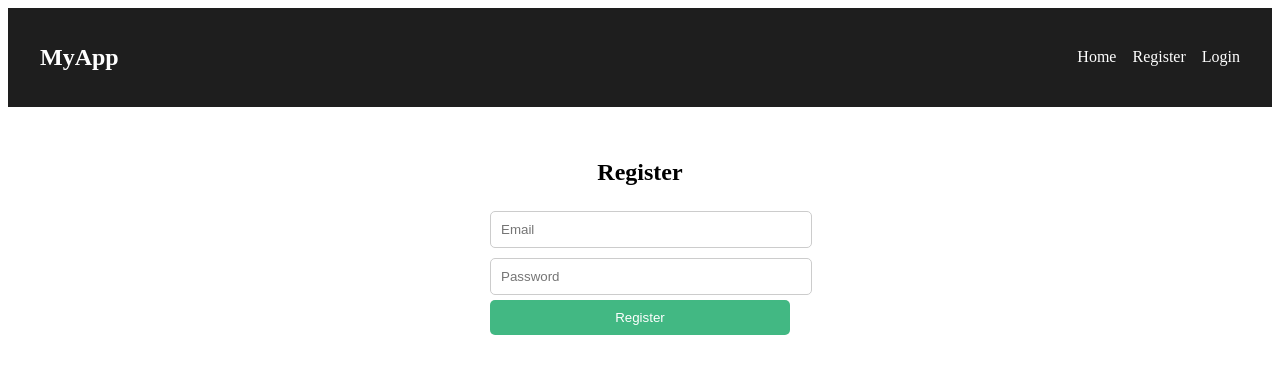
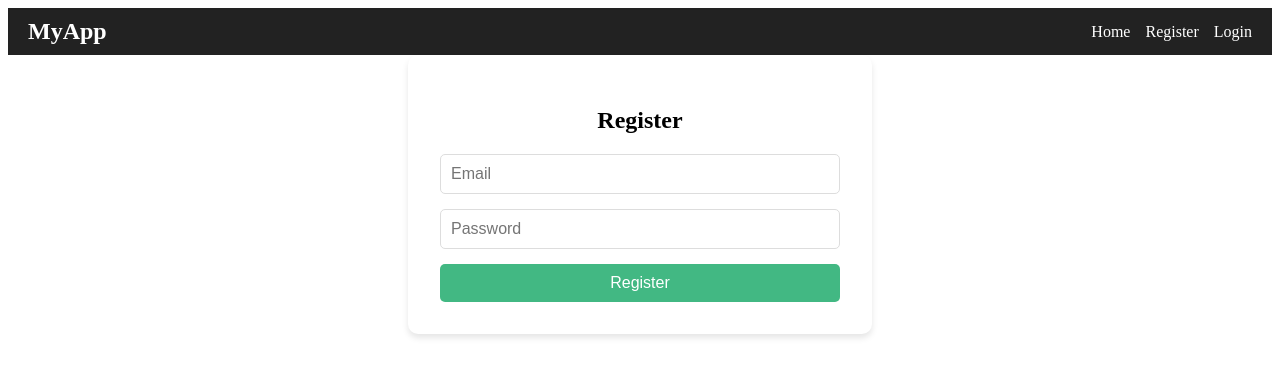
Before and after one commit to AAleksandros/Simple-Web-App, a Vue app in the folder frontend/: page /register in a window 1280 px wide. Shown: the top 376 px of the page. Built offline with nearby package versions, Linux system fonts and the light colour scheme.

Commit message:
Added dashboard view. Adjustments to visual elements. Improved redirections.

```diff
--- a/frontend/src/components/NavBar.vue
+++ b/frontend/src/components/NavBar.vue
@@ -1,5 +1,19 @@
+<template>
+  <nav class="navbar">
+    <div class="logo">MyApp</div>
+    <div class="nav-links">
+      <router-link to="/">Home</router-link>
+      <template v-if="!authStore.isAuthenticated">
+        <router-link to="/register">Register</router-link>
+        <router-link to="/login">Login</router-link>
+      </template>
+      <button v-else class="logout-btn" @click="logout">Logout</button>
+    </div>
+  </nav>
+</template>
+
 <script setup lang="ts">
-import { useAuthStore } from "../stores/auth.ts";
+import { useAuthStore } from "../stores/auth";
 import { useRouter } from "vue-router";
 
 const authStore = useAuthStore();
@@ -7,61 +21,53 @@ const router = useRouter();
 
 const logout = () => {
   authStore.logout();
-  router.push("/login");
-  setTimeout(() => window.location.reload(), 500);
+  router.push("/");
 };
 </script>
-
-<template>
-  <nav class="navbar">
-    <h1 class="logo">MyApp</h1>
-    <div class="nav-links">
-      <RouterLink to="/">Home</RouterLink>
-      <RouterLink v-if="!authStore.isAuthenticated" to="/register">Register</RouterLink>
-      <RouterLink v-if="!authStore.isAuthenticated" to="/login">Login</RouterLink>
-      <button v-if="authStore.isAuthenticated" @click="logout" class="logout-btn">
-        Logout
-      </button>
-    </div>
-  </nav>
-</template>
 
 <style scoped>
 .navbar {
   display: flex;
   justify-content: space-between;
   align-items: center;
-  background: #1e1e1e;
-  padding: 1rem 2rem;
+  padding: 10px 20px;
+  background: #222;
   color: white;
 }
 
 .logo {
-  font-size: 1.5rem;
+  font-size: 24px;
   font-weight: bold;
 }
 
 .nav-links {
   display: flex;
-  gap: 1rem;
+  align-items: center;
+  gap: 15px;
 }
 
 .nav-links a {
+  color: white;
   text-decoration: none;
-  color: white;
+  font-size: 16px;
+  transition: color 0.3s ease;
+}
+
+.nav-links a:hover {
+  color: #42b883;
 }
 
 .logout-btn {
-  background: #e63946;
+  background: #e74c3c;
   color: white;
+  padding: 8px 15px;
   border: none;
-  padding: 0.5rem 1rem;
+  border-radius: 5px;
   cursor: pointer;
-  font-size: 1rem;
-  border-radius: 5px;
+  font-size: 16px;
 }
 
 .logout-btn:hover {
-  background: #b71c1c;
+  background: #c0392b;
 }
 </style>
--- a/frontend/src/router/index.ts
+++ b/frontend/src/router/index.ts
@@ -1,12 +1,48 @@
-import { createRouter, createWebHistory } from "vue-router";
+import { createRouter, createWebHistory, NavigationGuardNext, RouteLocationNormalized } from "vue-router";
 import HomeView from "../views/HomeView.vue";
 import LoginView from "../views/LoginView.vue";
 import RegisterView from "../views/RegisterView.vue";
+import DashboardView from "../views/DashboardView.vue";
+import { useAuthStore } from "../stores/auth";
 
 const routes = [
   { path: "/", component: HomeView },
-  { path: "/login", component: LoginView },
-  { path: "/register", component: RegisterView },
+  {
+    path: "/login",
+    component: LoginView,
+    beforeEnter: (to: RouteLocationNormalized, _from: RouteLocationNormalized, next: NavigationGuardNext) => {
+      const authStore = useAuthStore();
+      if (authStore.isAuthenticated) {
+        next("/dashboard");
+      } else {
+        next();
+      }
+    }
+  },
+  {
+    path: "/register",
+    component: RegisterView,
+    beforeEnter: (to: RouteLocationNormalized, _from: RouteLocationNormalized, next: NavigationGuardNext) => {
+      const authStore = useAuthStore();
+      if (authStore.isAuthenticated) {
+        next("/dashboard");
+      } else {
+        next();
+      }
+    }
+  },
+  {
+    path: "/dashboard",
+    component: DashboardView,
+    beforeEnter: (to: RouteLocationNormalized, _from: RouteLocationNormalized, next: NavigationGuardNext) => {
+      const authStore = useAuthStore();
+      if (!authStore.isAuthenticated) {
+        next("/login");
+      } else {
+        next();
+      }
+    }
+  }
 ];
 
 const router = createRouter({
--- /dev/null
+++ b/frontend/src/views/DashboardView.vue
@@ -0,0 +1,42 @@
+<script setup lang="ts">
+import { useRouter } from "vue-router";
+import { useAuthStore } from "../stores/auth";
+
+const router = useRouter();
+const authStore = useAuthStore();
+
+const logout = () => {
+  authStore.logout();
+  router.push("/");
+};
+</script>
+
+<template>
+  <div class="dashboard-container">
+    <h1>Welcome to the Dashboard</h1>
+    <p>This is your private area. You are successfully logged in.</p>
+    <button class="logout-button" @click="logout">Logout</button>
+  </div>
+</template>
+
+<style scoped>
+.dashboard-container {
+  text-align: center;
+  padding: 2rem;
+}
+
+.logout-button {
+  background-color: #e74c3c;
+  color: white;
+  padding: 10px 20px;
+  font-size: 16px;
+  cursor: pointer;
+  border: none;
+  border-radius: 5px;
+  margin-top: 20px;
+}
+
+.logout-button:hover {
+  background-color: #c0392b;
+}
+</style>
--- a/frontend/src/views/HomeView.vue
+++ b/frontend/src/views/HomeView.vue
@@ -1,7 +1,9 @@
 <script setup lang="ts">
 import { useRouter } from "vue-router";
+import { useAuthStore } from "../stores/auth";
 
 const router = useRouter();
+const authStore = useAuthStore();
 
 const goToRegister = () => {
   router.push("/register");
@@ -10,15 +12,28 @@ const goToRegister = () => {
 const goToLogin = () => {
   router.push("/login");
 };
+
+const goToDashboard = () => {
+  router.push("/dashboard");
+};
 </script>
 
 <template>
   <div class="home-container">
     <h1>Welcome to MyApp</h1>
     <p>This is a simple authentication system using Django and Vue.js.</p>
+
     <div class="buttons">
-      <button @click="goToRegister">Register</button>
-      <button @click="goToLogin">Login</button>
+      <!-- Show Register/Login if NOT authenticated -->
+      <template v-if="!authStore.isAuthenticated">
+        <button @click="goToRegister">Register</button>
+        <button @click="goToLogin">Login</button>
+      </template>
+
+      <!-- Show Dashboard button if already logged in -->
+      <template v-else>
+        <button class="dashboard-button" @click="goToDashboard">Go to Dashboard</button>
+      </template>
     </div>
   </div>
 </template>
@@ -47,4 +62,13 @@ button {
 button:hover {
   background-color: #2c9a6a;
 }
+
+/* Dashboard Button Styling */
+.dashboard-button {
+  background-color: #3498db;
+}
+
+.dashboard-button:hover {
+  background-color: #2980b9;
+}
 </style>
--- a/frontend/src/views/LoginView.vue
+++ b/frontend/src/views/LoginView.vue
@@ -2,7 +2,7 @@
 import { ref } from "vue";
 import { useRouter } from "vue-router";
 import api from "../api";
-import { useAuthStore } from "../stores/auth.ts";
+import { useAuthStore } from "../stores/auth";
 import axios from "axios";
 
 const email = ref("");
@@ -15,7 +15,9 @@ const login = async () => {
   try {
     const response = await api.post("login/", { email: email.value, password: password.value });
     authStore.login(response.data.access);
-    router.push("/");
+    localStorage.setItem("access_token", response.data.access);
+
+    router.push("/dashboard");
   } catch (err) {
     if (axios.isAxiosError(err)) {
       errorMessage.value = err.response?.data?.error || "Login failed.";
@@ -24,7 +26,6 @@ const login = async () => {
     }
   }
 };
-
 </script>
 
 <template>
@@ -38,3 +39,52 @@ const login = async () => {
     <p v-if="errorMessage" class="error">{{ errorMessage }}</p>
   </div>
 </template>
+
+<style scoped>
+.auth-container {
+  max-width: 400px;
+  margin: 0 auto;
+  padding: 2rem;
+  background: #fff;
+  border-radius: 10px;
+  box-shadow: 0 4px 6px rgba(0, 0, 0, 0.1);
+  text-align: center;
+}
+
+h2 {
+  font-size: 24px;
+  margin-bottom: 20px;
+}
+
+form {
+  display: flex;
+  flex-direction: column;
+  gap: 15px;
+}
+
+input {
+  padding: 10px;
+  font-size: 16px;
+  border: 1px solid #ddd;
+  border-radius: 5px;
+}
+
+button {
+  background-color: #42b883;
+  color: white;
+  padding: 10px;
+  font-size: 16px;
+  border: none;
+  border-radius: 5px;
+  cursor: pointer;
+}
+
+button:hover {
+  background-color: #2c9a6a;
+}
+
+.error {
+  color: red;
+  margin-top: 10px;
+}
+</style>
--- a/frontend/src/views/RegisterView.vue
+++ b/frontend/src/views/RegisterView.vue
@@ -48,34 +48,56 @@ const register = async () => {
 
 <style scoped>
 .auth-container {
-  max-width: 300px;
-  margin: auto;
+  max-width: 400px;
+  margin: 0 auto;
+  padding: 2rem;
+  background: #fff;
+  border-radius: 10px;
+  box-shadow: 0 4px 6px rgba(0, 0, 0, 0.1);
   text-align: center;
-  padding: 2rem;
 }
+
+h2 {
+  font-size: 24px;
+  margin-bottom: 20px;
+}
+
+form {
+  display: flex;
+  flex-direction: column;
+  gap: 15px;
+}
+
 input {
-  width: 100%;
   padding: 10px;
-  margin: 5px 0;
-  border: 1px solid #ccc;
+  font-size: 16px;
+  border: 1px solid #ddd;
   border-radius: 5px;
 }
+
 button {
-  width: 100%;
+  background-color: #42b883;
+  color: white;
   padding: 10px;
-  background: #42b883;
-  color: white;
+  font-size: 16px;
   border: none;
+  border-radius: 5px;
   cursor: pointer;
-  border-radius: 5px;
 }
+
 button:disabled {
   background: gray;
 }
+
+button:hover {
+  background-color: #2c9a6a;
+}
+
 .success {
   color: green;
   margin-top: 10px;
 }
+
 .error {
   color: red;
   margin-top: 10px;
--- a/frontend/tsconfig.json
+++ b/frontend/tsconfig.json
@@ -9,5 +9,6 @@
     "module": "ESNext",
     "moduleResolution": "Node",
     "strict": true
-  }
+  },
+  "include": ["src/**/*.ts", "src/**/*.vue"]
 }
```
